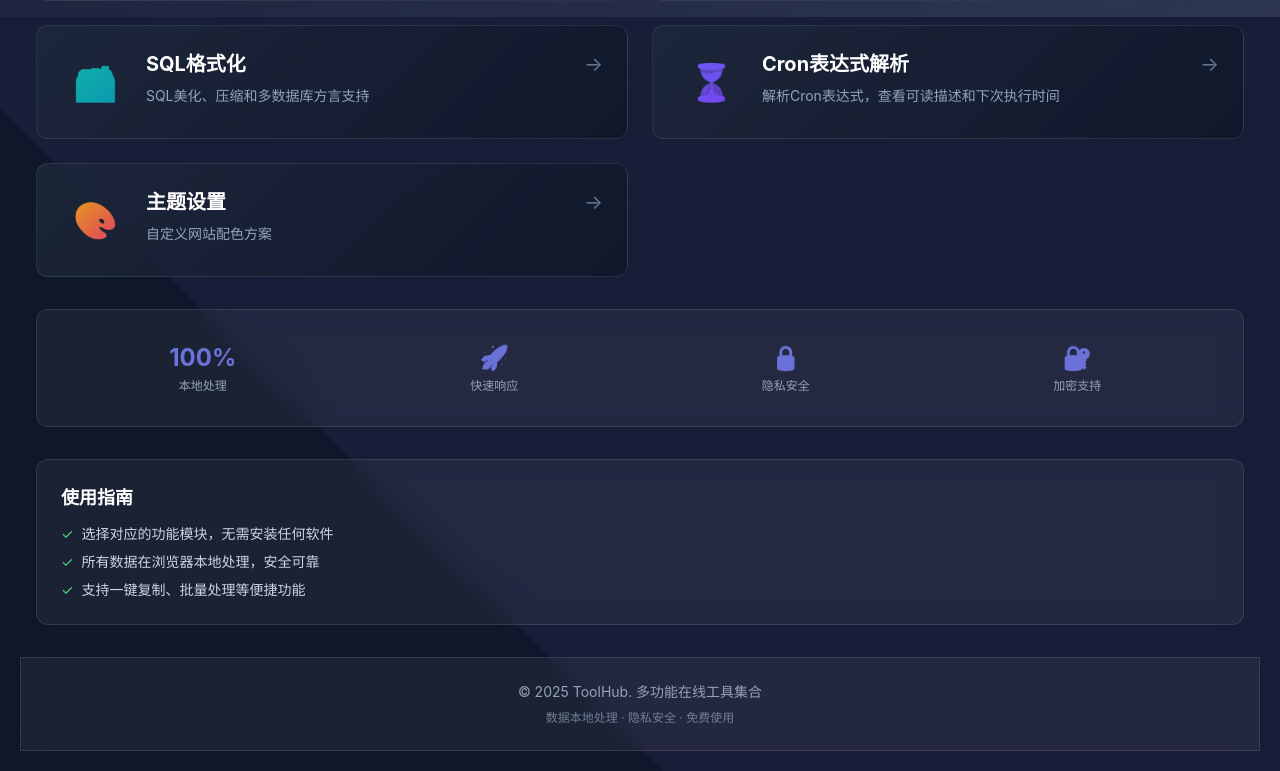
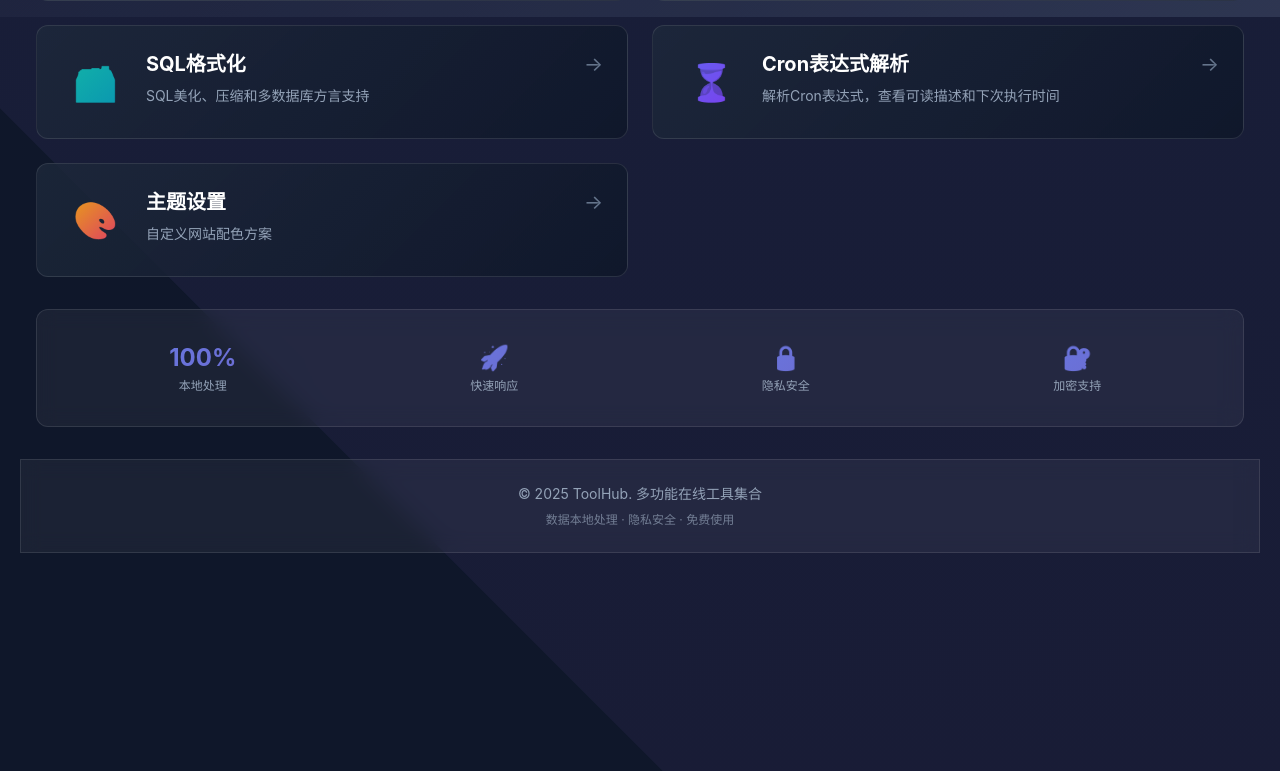
Before and after one commit to Akitaqaq/toolhub, a React (Vite) app: page / in a window 1280 px wide. Shown: the part 783-1554 px from the top of the page. After the commit the page ends 1356 px from the top, so only its background shows below. Built offline with nearby package versions, Linux system fonts and the light colour scheme.

Commit message:
cron 解析工具

```diff
--- a/src/pages/Home.tsx
+++ b/src/pages/Home.tsx
@@ -128,24 +128,6 @@ const Home: React.FC = () => {
         </div>
       </div>
 
-      {/* 使用说明 */}
-      <div className="glass rounded-xl p-6">
-        <h3 className="text-lg font-bold text-white mb-3">使用指南</h3>
-        <ul className="space-y-2 text-slate-300 text-sm">
-          <li className="flex items-start space-x-2">
-            <span className="text-green-400">✓</span>
-            <span>选择对应的功能模块，无需安装任何软件</span>
-          </li>
-          <li className="flex items-start space-x-2">
-            <span className="text-green-400">✓</span>
-            <span>所有数据在浏览器本地处理，安全可靠</span>
-          </li>
-          <li className="flex items-start space-x-2">
-            <span className="text-green-400">✓</span>
-            <span>支持一键复制、批量处理等便捷功能</span>
-          </li>
-        </ul>
-      </div>
     </div>
   )
 }
```
